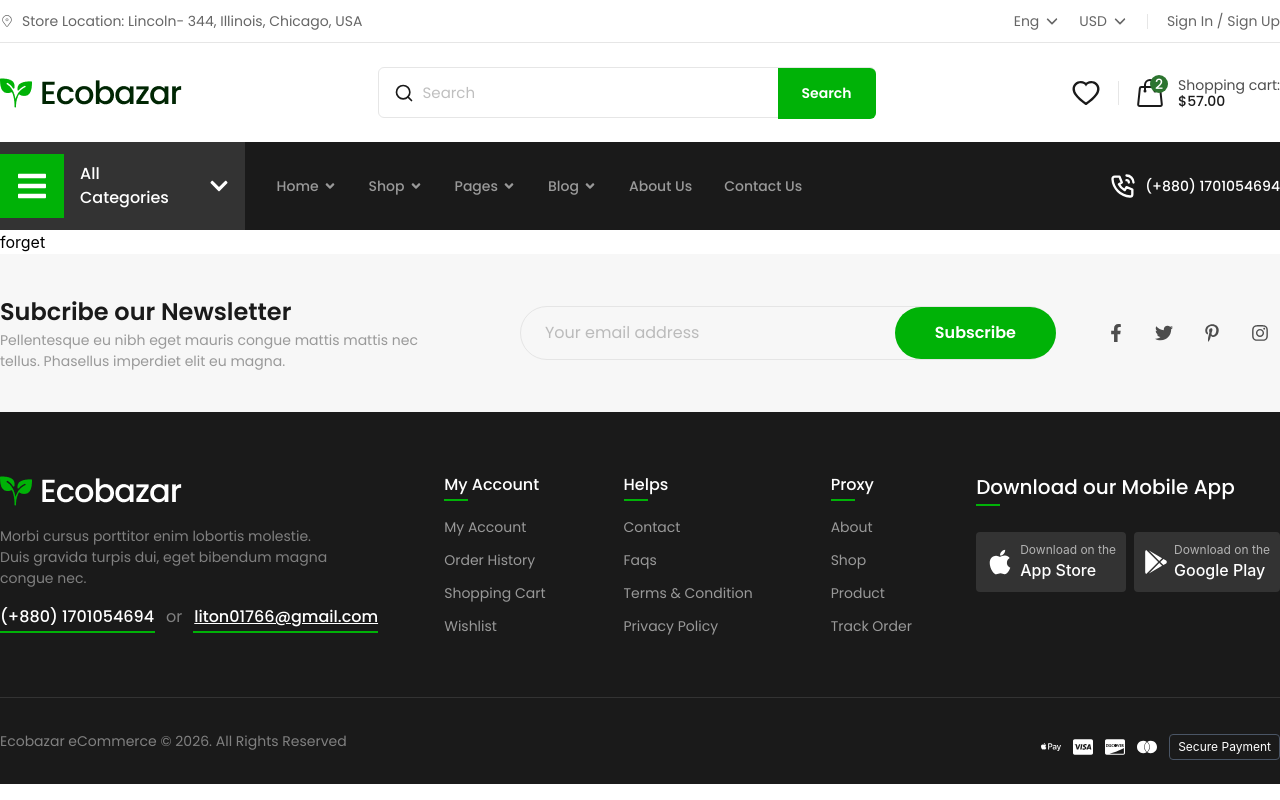
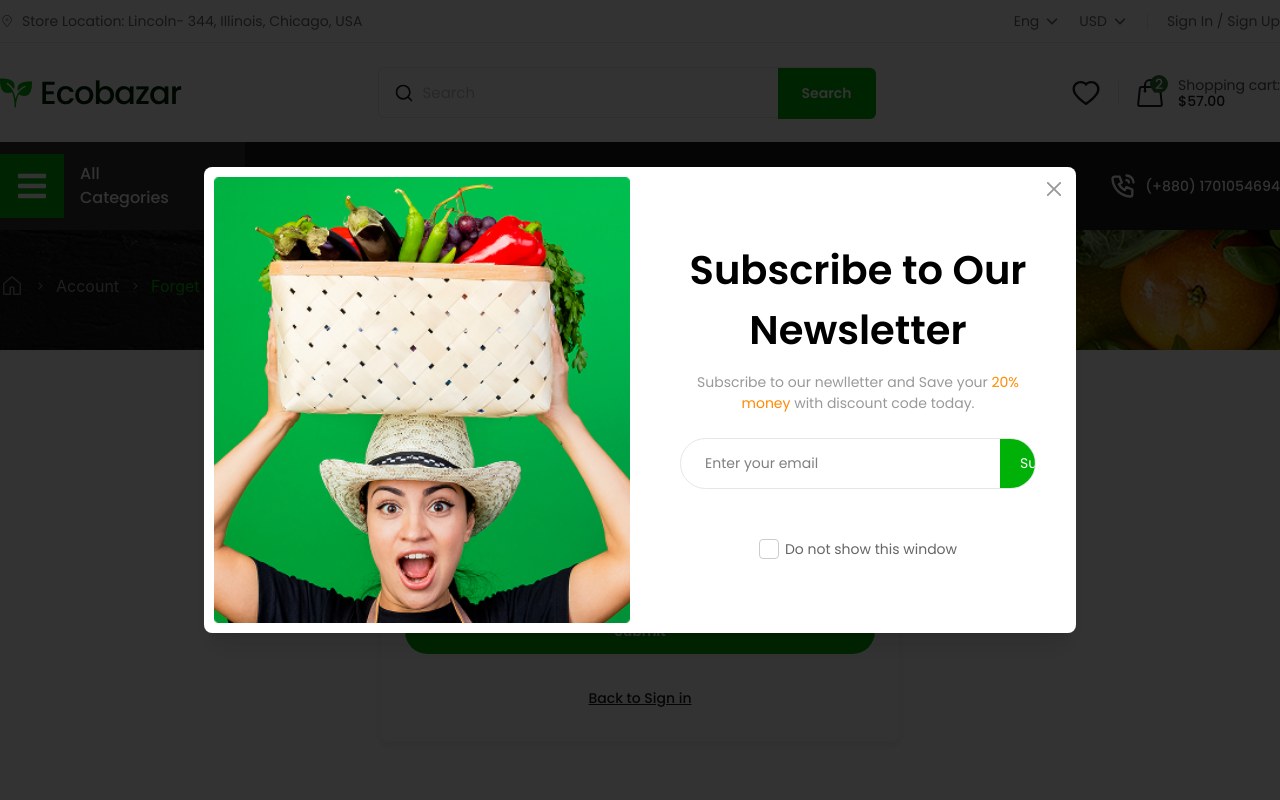
Before and after one commit to litonhub/EcoBazar, a React (Vite) app: page /forget in a window 1280 px wide. Shown: the top 800 px of the page. Built offline with nearby package versions, Linux system fonts and the light colour scheme.

Commit message:
Create Newsletter Modal & Forget Password Page

```diff
--- /dev/null
+++ b/src/components/NewsletterModal.jsx
@@ -0,0 +1,82 @@
+import React, { useRef, useState } from "react";
+import useOutsideClick from "../hooks/useOutsideClick";
+import { RxCross2 } from "react-icons/rx";
+import Modalone from '../assets/images/modalone.png'
+
+const NewsletterModal = ({ isOpen, onClose }) => {
+
+    const [checked, setChecked] = useState(false)
+
+    const modalRef = useRef();
+
+    useOutsideClick(modalRef, () => {
+        onClose();
+    });
+
+    if (!isOpen) return null;
+
+
+    return (
+        <div className="fixed inset-0 z-50 flex items-center justify-center bg-[rgba(0,0,0,0.8)]">
+
+            <div
+                ref={modalRef}
+                className="relative bg-white rounded-lg shadow-xl max-w-218 flex items-center"
+            >
+
+                <div className="w-1/2 p-2.5">
+                    <img
+                        src={Modalone}
+                        alt="modalimg"
+                        className="w-full"
+                    />
+                </div>
+
+                <div className="w-1/2 py-12.5 px-10 text-center">
+                    <button
+                        onClick={onClose}
+                        className="absolute top-2.5 right-2.5 text-grynine hover:text-black cursor-pointer"
+                    >
+                        <RxCross2 className="size-6" />
+                    </button>
+                    <h2 className="font-pop font-semibold text-[40px]">
+                        Subscribe to Our Newsletter
+                    </h2>
+
+                    <p className="defaultfs text-grynine mt-3 mb-6">
+                        Subscribe to our newlletter and Save your <span className="text-[#FF8A00]">20% money</span> with discount code today.
+                    </p>
+                    <div className="flex border border-brdr rounded-[46px] overflow-hidden defaultfs">
+                        <input
+                            type="email"
+                            placeholder="Enter your email"
+                            className="flex-1 px-6 py-3.5 outline-none"
+                        />
+                        <button className="bg-primary text-white px-5 cursor-pointer">
+                            Subscribe
+                        </button>
+                    </div>
+                    <div className="mt-12.5 flex justify-center">
+                        <label
+                            onClick={() => setChecked(!checked)}
+                            className='flex gap-x-1.5 items-center cursor-pointer'
+                        >
+                            <div className="w-5 h-5 rounded flex items-center justify-center border border-[#cccccc]">
+                                {checked && (
+                                    <svg className="w-3 h-3 text-black" viewBox="0 0 24 24" fill="none" stroke="currentColor" strokeWidth="2.5">
+                                        <path d="M5 13l4 4L19 7" />
+                                    </svg>
+                                )}
+                            </div>
+                            <h4 className='defaultfs text-gry'>
+                                Do not show this window
+                            </h4>
+                        </label>
+                    </div>
+                </div>
+            </div>
+        </div>
+    );
+};
+
+export default NewsletterModal;
--- a/src/components/layouts/MainLayouts.jsx
+++ b/src/components/layouts/MainLayouts.jsx
@@ -1,19 +1,40 @@
-import React from 'react'
-import TopBar from '../header/TopBar'
-import { Outlet } from 'react-router'
-import MainHeader from '../header/MainHeader'
-import Navbar from '../header/Navbar'
-import FooterNewsletter from '../footer/FooterNewsletter'
-import MainFooter from '../footer/MainFooter'
+import React, { useState, useEffect } from "react";
+import TopBar from "../header/TopBar";
+import { Outlet } from "react-router";
+import MainHeader from "../header/MainHeader";
+import Navbar from "../header/Navbar";
+import FooterNewsletter from "../footer/FooterNewsletter";
+import MainFooter from "../footer/MainFooter";
+import NewsletterModal from "../NewsletterModal";
 
 const MainLayouts = () => {
+
+  const [open, setOpen] = useState(false);
+
+  useEffect(() => {
+    const hide = localStorage.getItem("hideModal");
+
+    if (!hide || hide === "false") {
+      const timer = setTimeout(() => {
+        setOpen(true);
+      }, 1000);
+
+      return () => clearTimeout(timer);
+    }
+  }, []);
+
   return (
-    <>
+     <>
       <TopBar />
       <MainHeader />
       <Navbar />
+
+      <NewsletterModal
+        isOpen={open}
+        onClose={() => setOpen(false)}
+      />
+
       <Outlet />
-      <FooterNewsletter />
       <MainFooter />
     </>
   )
--- a/src/pages/Forget.jsx
+++ b/src/pages/Forget.jsx
@@ -1,11 +1,63 @@
 import React from 'react'
+import Navimg from '../assets/images/navigation-img.png'
+import { FiEye, FiEyeOff } from "react-icons/fi";
+import { Link } from 'react-router';
+import { GoHome } from "react-icons/go";
+import { FaChevronRight } from "react-icons/fa6";
+import Container from '../components/layouts/Container';
 
 const Forget = () => {
+
+
   return (
     <div>
-      <h1>forget</h1>
+      <div className="relative w-full">
+        <img src={Navimg} alt="navigation-img" className="w-full h-30 object-cover" />
+
+        <div className="absolute flex inset-0 pt-11">
+          <Container className="w-full">
+            <div className="flex items-center gap-x-3">
+              <GoHome className="size-6 text-gryd" />
+              <FaChevronRight className="size-2 text-grynine" />
+              <h5 className="text-grynine">Account</h5>
+              <FaChevronRight className="size-2 text-grynine" />
+              <h5 className="text-primary">Forget Password</h5>
+            </div>
+          </Container>
+        </div>
+      </div>
+
+      <div className="flex justify-center py-20">
+        <div className="w-130 bg-white rounded-lg shadow-[0_4px_10px_rgba(0,38,3,0.08)] border border-[#f2f2f2] px-6 pt-6 pb-8 text-center">
+
+          <h2 className='flex justify-center font-pop font-semibold text-hsize text-logoc leading-[120%]'>
+            Forget your password?
+          </h2>
+          <p className='defaultfs text-grynine pt-2'>Enter your email below to recover your password</p>
+
+          <div className="pt-5 pb-4 space-y-3">
+            <input
+              type="email"
+              placeholder="Email"
+              className="w-full border border-brdr font-pop font-normal text-[16px] text-grynine leading-[130%] ps-4 py-3.5 rounded-md outline-none"
+            />
+
+          </div>
+
+          <button className='w-full bg-primary py-3.5 font-pop font-semibold text-sm text-white leading-[120%] rounded-[43px] cursor-pointer'>
+            Submit
+          </button>
+
+          <h3 className='pt-8.5 defaultfs text-gry text-center'>
+            <Link to="/login" className='font-medium text-logoc underline'>
+              Back to Sign in
+            </Link>
+          </h3>
+
+        </div>
+      </div>
     </div>
   )
 }
 
-export default Forget
+export default Forget;
```
Also changed, not shown: src/assets/images/modalone.png (added).
